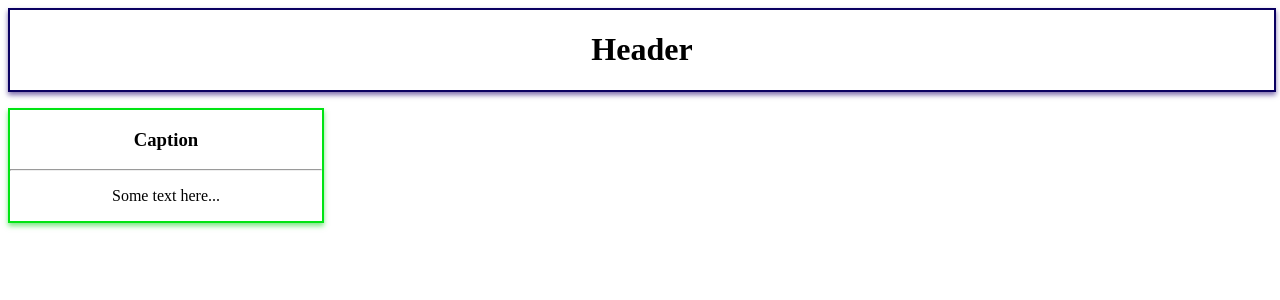
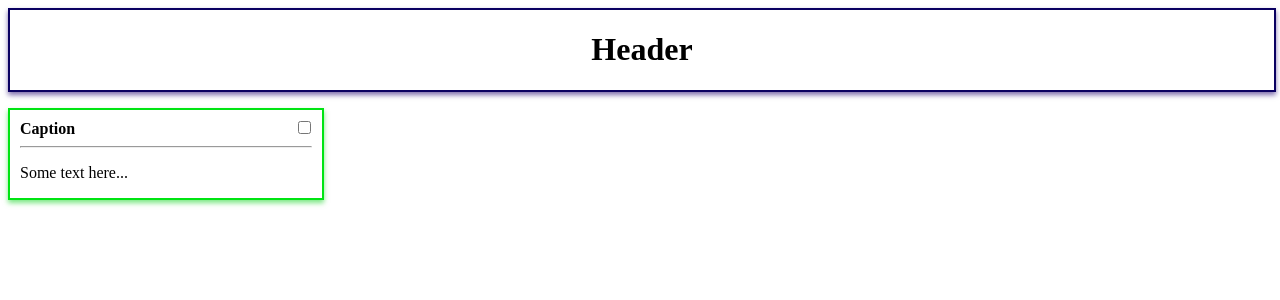
Before and after one commit to pashavinogr/ReactJS, a React (Create React App) app: page / in a window 1280 px wide. Shown: the top 300 px of the page. Built offline with nearby package versions, Linux system fonts and the light colour scheme.

Commit message:
ReactJS - Task2

```diff
--- a/src/App.css
+++ b/src/App.css
@@ -1,3 +1,4 @@
 .card {
+    position: relative;
     width: 25%;
 }
--- a/src/components/Card.css
+++ b/src/components/Card.css
@@ -1,5 +1,19 @@
 .Card {
     border: 2px solid rgb(0, 228, 19);
     box-shadow: 0 3px 5px rgba(0, 209, 18, 0.521);
-    text-align: center;
+    text-align: left;
 }
+.bold {
+    font-weight: bold;
+}
+.textMarg {
+    margin: 10px;
+}
+.topRight {
+    position: absolute;
+    right: 10px;
+    top: 10px;
+}
+.green {
+    color: green;
+}
--- a/src/components/Card.js
+++ b/src/components/Card.js
@@ -1,14 +1,30 @@
-import React from 'react';
+import React, { Component } from 'react';
 import './Card.css';
 
-const Card = () => {
-    return (
-        <div className="Card">
-            <h3>Caption</h3>
-            <hr/>
-            <p>Some text here...</p>
-        </div>
-    );
+class Card extends Component {
+    state = {
+        isChecked: false
+    }
+
+    changeStyles = () => {
+        this.setState({isChecked : !this.state.isChecked});
+    }
+
+    render() {
+        return (
+            <div className="Card">
+                <div className="textMarg">
+                    <div className={this.state.isChecked ? "green" : null}>
+                        <label className="bold">Caption</label>
+                        <input type="checkbox" className="topRight" onClick={this.changeStyles} />
+                        <hr />
+                        <p>Some text here...</p>
+                    </div>
+                </div>
+            </div>
+        );
+    }
+
 }
 
 export default Card;
```
